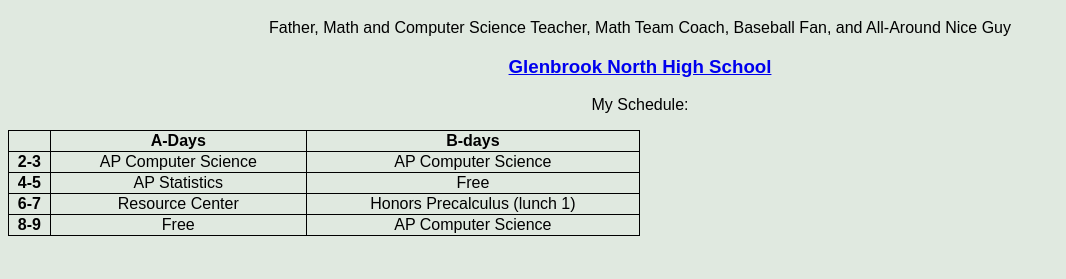
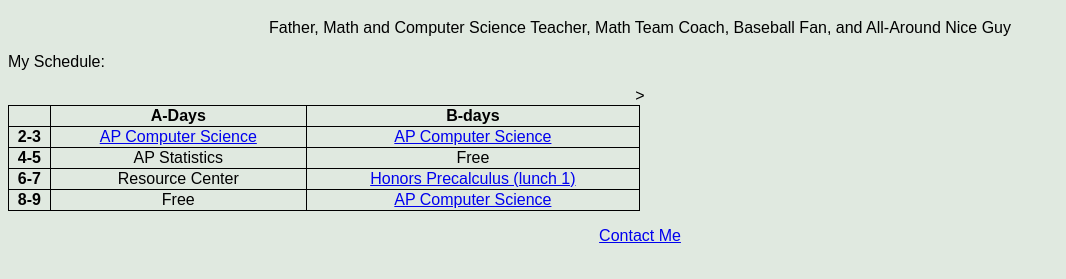
Before and after one commit to SteveGoodman18/SteveGoodman18.github.io, a plain HTML site: page index.html in a window 1280 px wide. Shown: the part 223-502 px from the top of the page, without its empty margins (0-1066 px from the left). Drawn offline with Linux system fonts and the light colour scheme.

Commit message:
Version 5

```diff
--- a/index.html
+++ b/index.html
@@ -13,11 +13,9 @@
         <p>Father, Math and Computer Science Teacher, Math Team Coach, Baseball Fan, and All-Around Nice Guy</p>
 
         <p>
-            <h3>
-                <a href="http://www.glenbrook225.org/gbn/home">Glenbrook North High School</a>
-            </h3>
+
         </p>
-        <p>My Schedule:</p>
+        <p align = "left">My Schedule:</p>
 
 
         <table style="width:50%">
@@ -29,8 +27,8 @@
   </tr>
   <tr>
     <th>2-3</th>
-    <td>AP Computer Science</td>
-    <td>AP Computer Science</td>
+    <td><a href="https://classroom.google.com/u/0/c/MTk0NTI2OTU3MVpa">AP Computer Science</a></td>
+    <td><a href="https://classroom.google.com/u/0/c/MTk0NTI2OTU3MVpa">AP Computer Science</a></td>>
   </tr>
   <tr>
     <th>4-5</th>
@@ -40,13 +38,18 @@
   <tr>
     <th>6-7</th>
     <td>Resource Center</td>
-    <td>Honors Precalculus (lunch 1)</td>
+    <td><a href="https://drive.google.com/drive/u/0/folders/0B8w99TFHyVFYNDNoMGEtYzhVS1U">Honors Precalculus (lunch 1)</a></td>
   </tr>
   <tr>
-      <th>8-9</th>
-      <td>Free</td>
-      <td>AP Computer Science</td>
+    <th>8-9</th>
+    <td>Free</td>
+    <td><a href="https://classroom.google.com/u/0/c/MTk0NTI2OTU3MVpa">AP Computer Science</a></td>
   </tr>
 </table>
+
+
+<p></p>
+<p></p>
+<p><a href="Mailto:sgoodman@glenbrook225.org">Contact Me</a></p>
     </body>
 </html>
```
